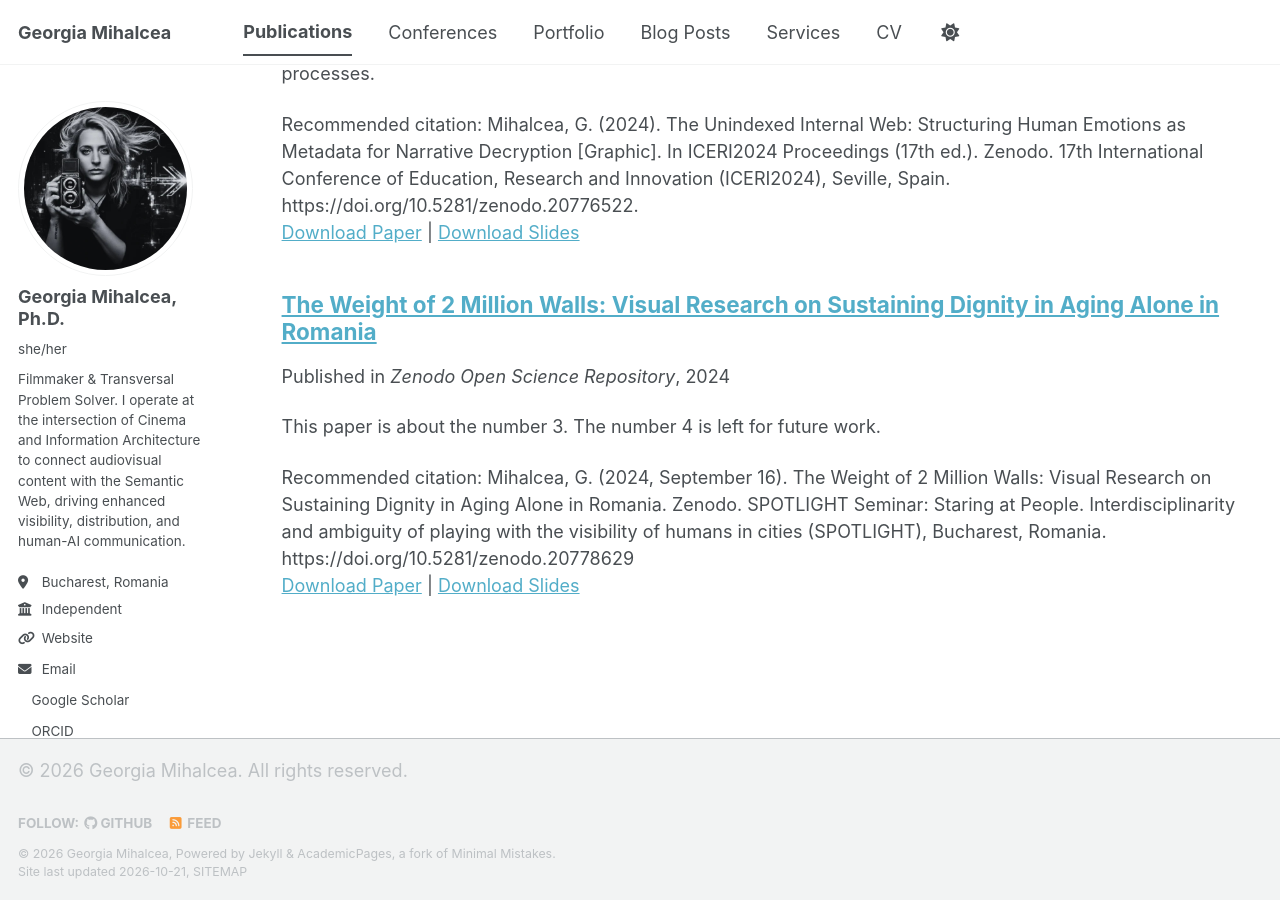
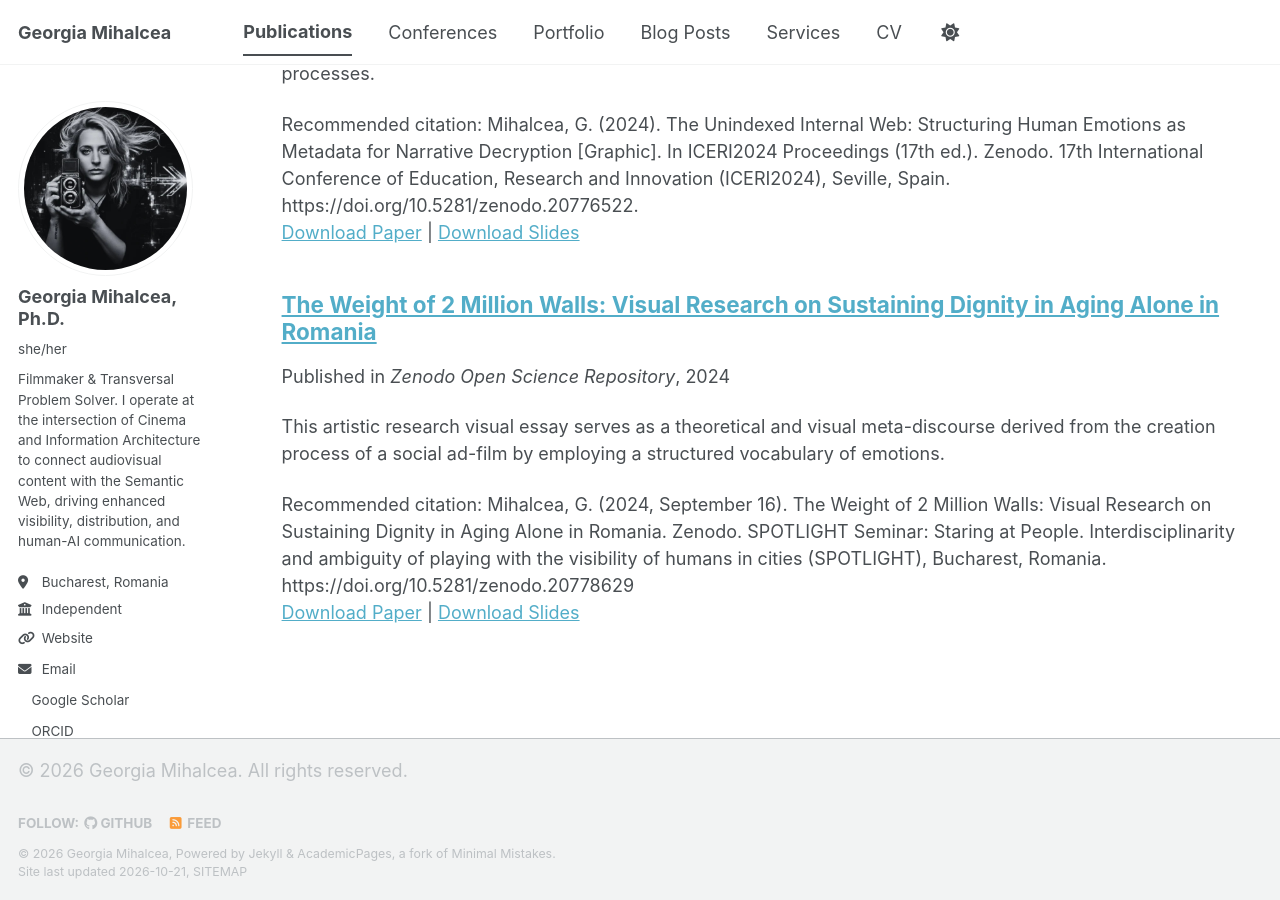
Before and after one commit to GeorgiaMihalcea/georgiamihalcea.github.io, a Jekyll site: the page built from _pages/publications.html, in a window 1280 px wide and 900 px high, scrolled down 829 px. Built offline with Jekyll 4.4.1, drawn with Linux system fonts in a browser that asks for light colours; a style sheet for code colours, icons or effects is not loaded.

Commit message:
Revise excerpt for visual research publication
Updated the excerpt to better reflect the content of the paper.

```diff
--- a/_publications/2024-09-16-visual-research-on-sustaining-dignity.md
+++ b/_publications/2024-09-16-visual-research-on-sustaining-dignity.md
@@ -3,7 +3,7 @@ title: "The Weight of 2 Million Walls: Visual Research on Sustaining Dignity in
 collection: publications
 category: manuscripts
 permalink: /publication/2024-09-16-visual-research-on-sustaining-dignity
-excerpt: 'This paper is about the number 3. The number 4 is left for future work.'
+excerpt: 'This artistic research visual essay serves as a theoretical and visual meta-discourse derived from the creation process of a social ad-film by employing a structured vocabulary of emotions.'
 date: 2024-09-16
 venue: 'Zenodo Open Science Repository'
 slidesurl: 'https://zenodo.org/records/20778629'
```
